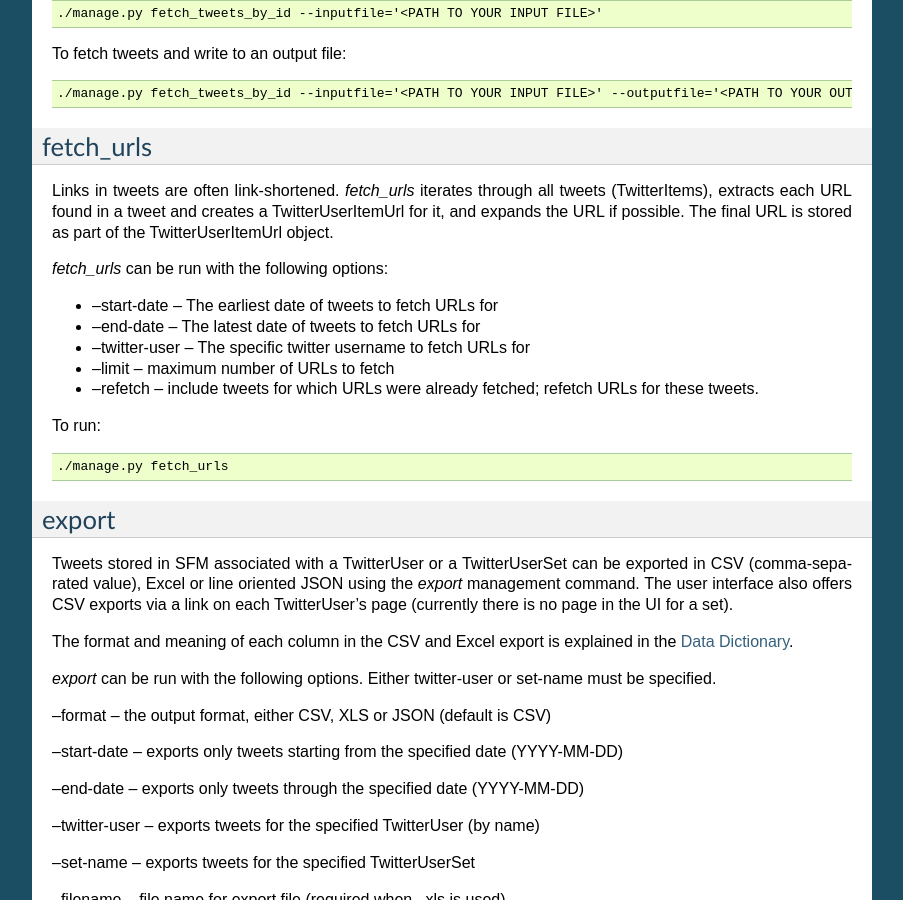
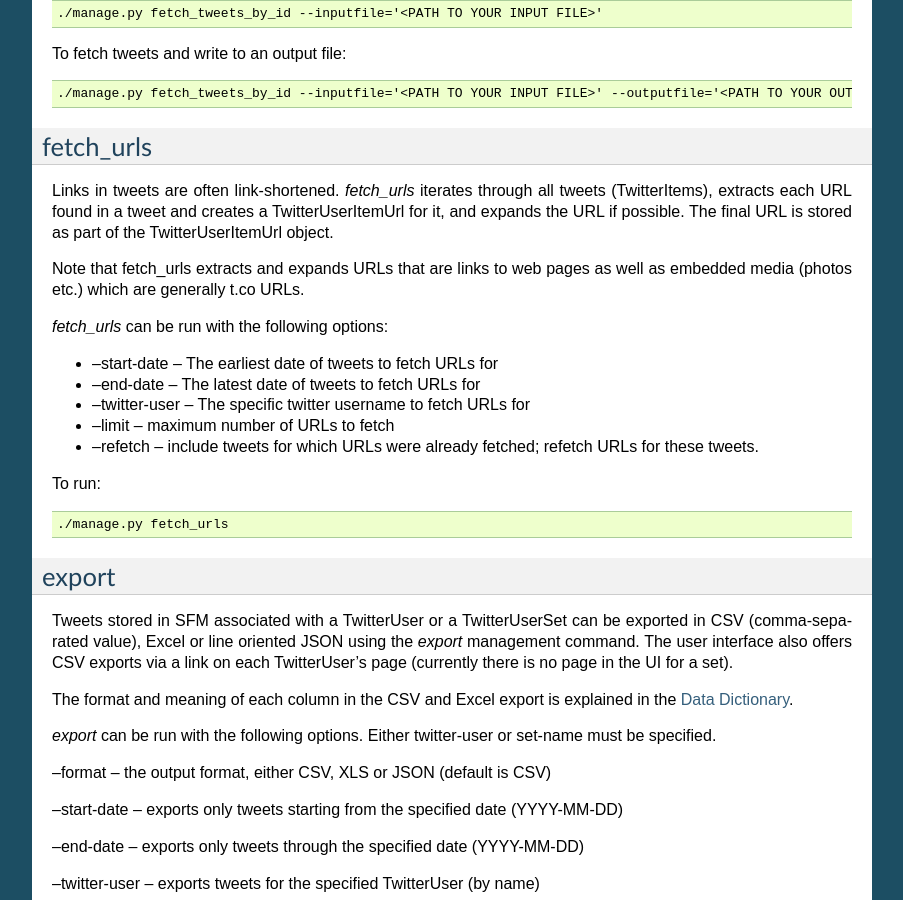
Before and after one commit to gwu-libraries/social-feed-manager, a Sphinx documentation site: the page built from docs/mgmt_commands.rst, in a window 1280 px wide and 900 px high, scrolled down 4378 px. Shown: the whole window, without its empty margins (198-1101 px from the left). Built offline with Sphinx 7.4.7, drawn with Linux system fonts in a browser that asks for light colours.

Commit message:
Added text to fetch_urls documentation to note that it also grabs embedded media URLs (as of #358)

```diff
--- a/docs/mgmt_commands.rst
+++ b/docs/mgmt_commands.rst
@@ -285,6 +285,9 @@ all tweets (TwitterItems), extracts each URL found in a tweet and
 creates a TwitterUserItemUrl for it, and expands the URL if possible.
 The final URL is stored as part of the TwitterUserItemUrl object.
 
+Note that fetch_urls extracts and expands URLs that are links to web pages
+as well as embedded media (photos etc.) which are generally t.co URLs.
+
 *fetch_urls* can be run with the following options:
 
 * --start-date -- The earliest date of tweets to fetch URLs for
```
